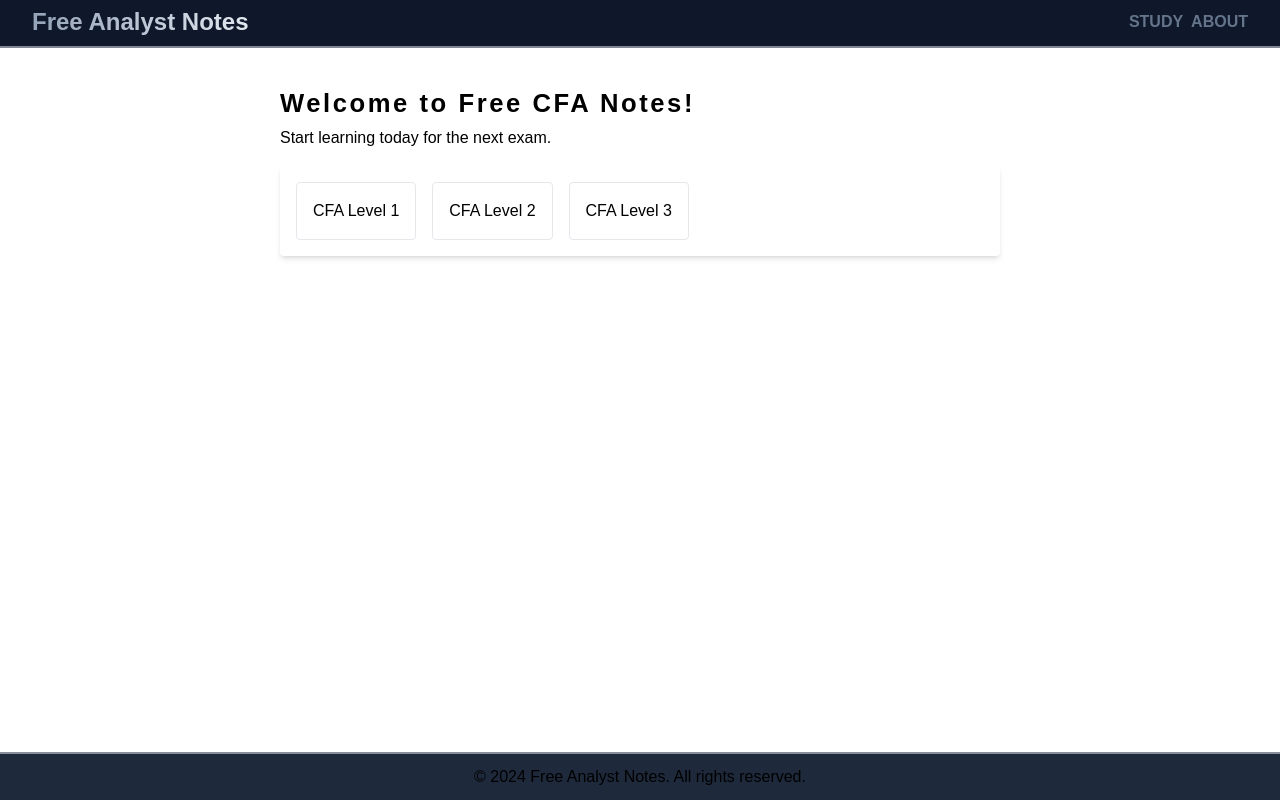
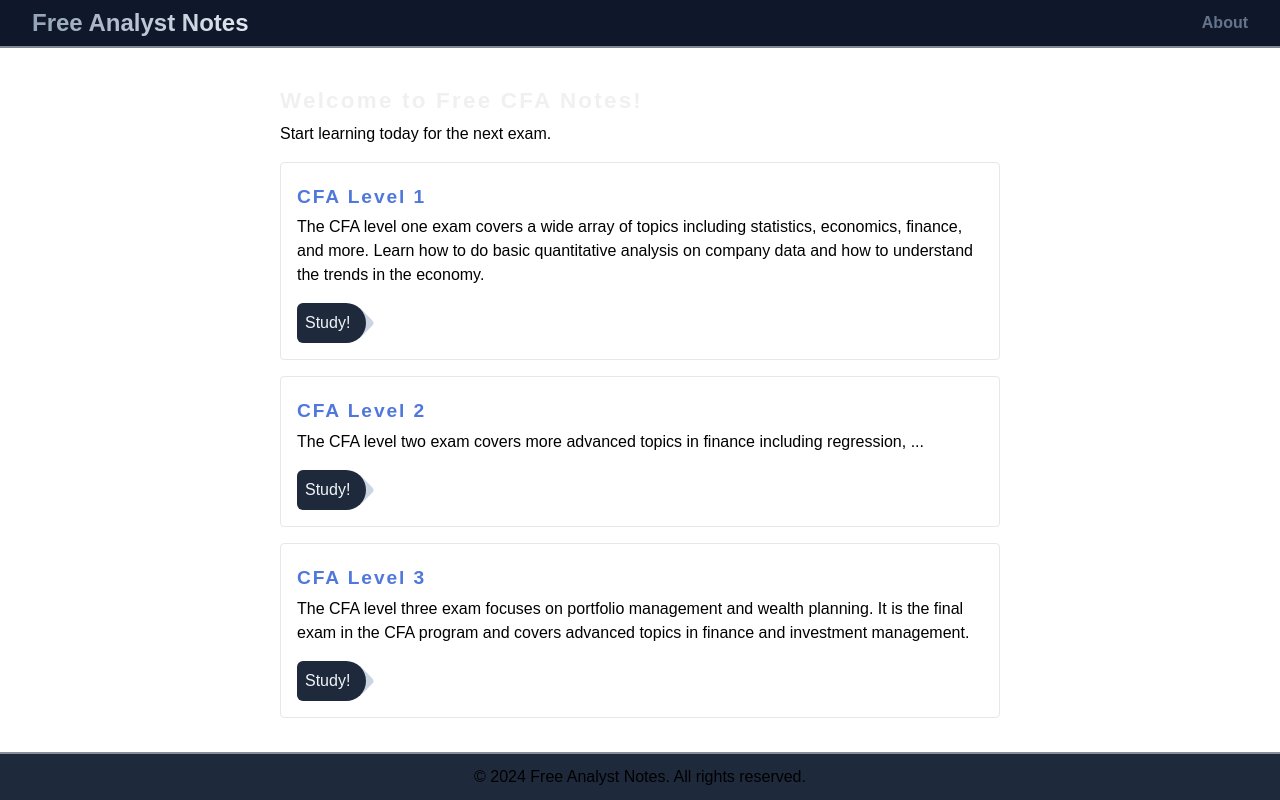
Before and after one commit to aaron-san/cfa-notes, a Next.js app: page / in a window 1280 px wide. Built offline with nearby package versions, Linux system fonts and the light colour scheme.

Commit message:
change styles

```diff
--- a/app/blog/[...slug]/page.tsx
+++ b/app/blog/[...slug]/page.tsx
@@ -48,7 +48,7 @@
         {frontmatter.backUrl && (
           <Link
             href={`/${frontmatter.backUrl}`}
-            className="text-blue-500 hover:underline shadow rounded-r-md rounded-l-3xl py-1 pl-8 pr-4 bg-slate-300"
+            className="text-slate-800 hover:bg-slate-200 shadow rounded-r-md rounded-l-[20px] py-1 pl-6 pr-4 bg-slate-300 font-bold"
           >
             Back
           </Link>
@@ -57,7 +57,7 @@
         {frontmatter.nextUrl && (
           <Link
             href={`/${frontmatter.nextUrl}`}
-            className="text-blue-500 hover:underline shadow rounded-l-md rounded-r-2xl py-1 pr-8 pl-4 bg-slate-300"
+            className="text-slate-800 hover:bg-slate-200 shadow rounded-l-md rounded-r-[20px] py-1 pr-6 pl-4 bg-slate-300 font-bold"
           >
             Next
           </Link>
--- a/app/cfa-level-1-topics/page.tsx
+++ b/app/cfa-level-1-topics/page.tsx
@@ -1,7 +1,6 @@
 import path from "path";
-import { getSlugs } from "@/app/lib/utils";
+import { getSlugs, getCleanedSlug } from "@/app/lib/utils";
 import Link from "next/link";
-
 const blogDir = path.join(process.cwd(), "content", "cfa-level-1");
 
 export default function BlogIndex() {
@@ -9,14 +8,17 @@
 
   return (
     <div className="p-6">
-      <h1 className="text-2xl font-bold mb-4">CFA Level 1 Notes</h1>
-      <ul className="space-y-2 list-disc list-inside">
+      <h1 className="mb-4 font-bold text-2xl">CFA Level 1 Notes</h1>
+      <ul className="flex flex-wrap justify-start gap-2 list-none">
         {slugs.map(({ slug }) => {
           const href = `/blog/${slug.join("/")}`;
           return (
             <li key={href}>
-              <Link href={href} className="text-blue-600 hover:underline">
-                {slug[1]}
+              <Link
+                href={href}
+                className="bg-slate-200 px-4 py-2 rounded text-slate-800 hover:underline"
+              >
+                {getCleanedSlug(slug)}
               </Link>
             </li>
           );
--- a/app/layout.tsx
+++ b/app/layout.tsx
@@ -22,9 +22,9 @@
         <meta name="description" content="Description of your app" />
         <link rel="icon" href="/favicon.ico" />
       </Head> */}
-      <body className="dark:bg-slate-800 dark:text-slate-100 min-h-screen">
+      <body className="dark:bg-slate-800 min-h-screen dark:text-slate-100">
         <PageHeader />
-        <div className="pt-20 max-w-3xl mx-auto px-6 min-h-[calc(100vh-3rem)]">
+        <div className="mx-auto px-1 sm:px-6 pt-20 max-w-3xl min-h-[calc(100vh-3rem)]">
           {children}
         </div>
         <PageFooter />
--- a/app/lib/utils.tsx
+++ b/app/lib/utils.tsx
@@ -1,4 +1,4 @@
-import fs from "fs"
+import fs from "fs";
 import path from "path";
 
 const blogDir = path.join(process.cwd(), "content");
@@ -19,3 +19,11 @@
     return [];
   });
 };
+
+export const getCleanedSlug = (slug: string[]) => {
+  return slug[1]
+    .replace(/-(\d+)$/, (_, num) => ` (Part ${num})`)
+    .split("-")
+    .map((word) => word.charAt(0).toUpperCase() + word.slice(1))
+    .join(" ");
+};
--- a/app/page.tsx
+++ b/app/page.tsx
@@ -7,25 +7,56 @@
       <h1>Welcome to Free CFA Notes!</h1>
       <p>Start learning today for the next exam.</p>
 
-      <div className="dark:bg-slate-600 rounded p-4 shadow-md my-4 flex gap-4">
+      <div className="flex flex-wrap gap-4 dark:bg-slate-600 my-4 p-4 border dark:border-slate-100/50 rounded">
+        <div className="relative">
+          <h2>CFA Level 1</h2>
+          <div>
+            The CFA level one exam covers a wide array of topics including
+            statistics, economics, finance, and more. Learn how to do basic
+            quantitative analysis on company data and how to understand the
+            trends in the economy.
+          </div>
           <Link
             href="/cfa-level-1-topics"
-          className="rounded p-4 border border-slate-1 dark:hover:bg-slate-500 hover:cursor-pointer"
+            className="inline-block z-10 relative bg-slate-800 dark:hover:bg-slate-200 dark:bg-gradient-to-r dark:from-slate-400 dark:to-slate-300 mt-4 py-2 pr-4 pl-2 rounded-r-[20px] hover:rounded-r-[30px] rounded-l-md text-slate-100 dark:text-slate-800 hover:cursor-pointer"
           >
-          CFA Level 1
+            Study!
           </Link>
+          <div className="bottom-[8px] left-[46px] sm:left-[49px] z-0 absolute bg-slate-300 rounded w-6 h-6 rotate-45"></div>
+        </div>
+      </div>
+      <div className="flex flex-wrap gap-4 dark:bg-slate-600 my-4 p-4 border dark:border-slate-100/50 rounded">
+        <div className="relative">
+          <h2>CFA Level 2</h2>
+          <div>
+            The CFA level two exam covers more advanced topics in finance
+            including regression, ...
+          </div>
           <Link
             href="/cfa-level-2-topics"
-          className="rounded p-4 border border-slate-1 dark:hover:bg-slate-500 hover:cursor-pointer"
+            className="inline-block z-10 relative bg-slate-800 dark:hover:bg-slate-200 dark:bg-gradient-to-r dark:from-slate-400 dark:to-slate-300 mt-4 py-2 pr-4 pl-2 rounded-r-[20px] hover:rounded-r-[30px] rounded-l-md text-slate-100 dark:text-slate-800 hover:cursor-pointer"
           >
-          CFA Level 2
+            Study!
           </Link>
+          <div className="bottom-[8px] left-[46px] sm:left-[49px] z-0 absolute bg-slate-300 rounded w-6 h-6 rotate-45"></div>
+        </div>
+      </div>
+      <div className="flex flex-wrap gap-4 dark:bg-slate-600 my-4 p-4 border dark:border-slate-100/50 rounded">
+        <div className="relative">
+          <h2>CFA Level 3</h2>
+          <div>
+            The CFA level three exam focuses on portfolio management and wealth
+            planning. It is the final exam in the CFA program and covers
+            advanced topics in finance and investment management.
+          </div>
           <Link
             href="/cfa-level-3-topics"
-          className="rounded p-4 border border-slate-1 dark:hover:bg-slate-500 hover:cursor-pointer"
+            className="inline-block z-10 relative bg-slate-800 dark:hover:bg-slate-200 dark:bg-gradient-to-r dark:from-slate-400 dark:to-slate-300 mt-4 py-2 pr-4 pl-2 rounded-r-[20px] hover:rounded-r-[30px] rounded-l-md text-slate-100 dark:text-slate-800 hover:cursor-pointer"
           >
-          CFA Level 3
+            Study!
           </Link>
+          <div className="bottom-[8px] left-[46px] sm:left-[49px] z-0 absolute bg-slate-300 rounded w-6 h-6 rotate-45"></div>
+        </div>
       </div>
     </div>
   );
--- a/components/Caution.tsx
+++ b/components/Caution.tsx
@@ -1,6 +1,6 @@
 const Caution = ({ children }: { children?: React.ReactNode }) => {
   return (
-    <div className="dark:bg-red-800 dark:text-slate-100 -z-10 relative px-4 my-8 py-4 border border-red-500 rounded bg-red-50 text-red-700">
+    <div className="dark:bg-red-600 dark:text-slate-100 -z-10 relative px-4 my-8 py-4 border border-red-300 rounded bg-red-50 text-red-700">
       <span className="absolute -top-3 left-2 rounded bg-red-800 text-red-100 px-2 text-sm">
         Caution:
       </span>
--- a/components/PageHeader.tsx
+++ b/components/PageHeader.tsx
@@ -3,16 +3,16 @@
 
 const PageHeader = () => {
   return (
-    <header className="fixed w-full h-12 bg-slate-900 border-b-2 border-slate-100/50">
-      <nav className="flex mx-auto justify-between mb-10 container px-4 md:px-8">
-        <div className="flex items-center text md:text-2xl font-bolder hover:underline font-extrabold text-transparent bg-clip-text bg-gradient-to-r from-slate-400 to-slate-200">
+    <header className="z-20 fixed flex items-center bg-slate-900 border-slate-100/50 border-b-2 w-full h-12">
+      <nav className="flex justify-between items-center mx-auto px-4 md:px-8 container">
+        <div className="flex items-center bg-clip-text bg-gradient-to-r from-slate-400 to-slate-200 font-bolder font-extrabold text-transparent md:text-2xl hover:underline text">
           <Link href="/">Free Analyst Notes</Link>
         </div>
-        <ul className="flex gap-2 text-slate-500 list-none uppercase font-bold">
-          <li className="hover:text-slate-400">
+        <ul className="flex gap-2 font-bold text-slate-500 list-none">
+          {/* <li className="hover:text-slate-400">
             <Link href="/study">Study</Link>
-          </li>
-          <li className="hover:text-slate-400">
+          </li> */}
+          <li className="mt-0 hover:text-slate-400">
             <Link href="../About">About</Link>
           </li>
         </ul>
--- a/package.json
+++ b/package.json
@@ -28,7 +28,8 @@
     "react": "^18.3.1",
     "react-dom": "^18.3.1",
     "rehype-katex": "^7.0.1",
-    "remark-math": "^6.0.0"
+    "remark-math": "^6.0.0",
+    "tailwind-scrollbar-hide": "^2.0.0"
   },
   "devDependencies": {
     "@tailwindcss/typography": "^0.5.16",
--- a/styles/globals.css
+++ b/styles/globals.css
@@ -22,17 +22,21 @@
 }
 
 h1 {
-  font-size: 1.6rem;
+  font-size: 1.4rem;
   margin-top: 1rem;
+  color: rgb(240, 240, 240);
 }
 
 h2 {
-  margin-top: 1rem;
-  font-size: 1.4rem;
+  font-size: 1.2rem;
+  /* margin-top: 4rem; */
+  margin: 20px 20px 0 20px;
+  color: rgb(80, 120, 220);
 }
 
 h3 {
-  font-size: 1.2rem;
+  font-size: 1.1rem;
+  margin-top: 0.5rem;
 }
 
 h1,
@@ -49,7 +53,7 @@
 ul li,
 ol,
 li {
-  margin: 10px 0;
+  margin: 0.5rem 0 0 0;
 }
 
 ul {
@@ -97,8 +101,23 @@
   border-radius: 4px;
   z-index: -10;
   color: lightgray;
-  background-color: rgb(100,116,139);
+  background-color: rgb(100, 116, 139);
   width: fit-content;
+}
+
+.katex-display {
+  overflow-x: auto;
+  overflow-y: hidden;
+  scrollbar-width: none;
+  -ms-overflow-style: none;
+
+  /* Hide scrollbar for Webkit browsers */
+  scrollbar-width: none; /* Firefox */
+  -ms-overflow-style: none; /* Internet Explorer and Edge */
+}
+
+.katex-display::-webkit-scrollbar {
+  display: none;
 }
 
 .hljs.language-js {
--- a/tailwind.config.ts
+++ b/tailwind.config.ts
@@ -21,6 +21,7 @@
   },
   plugins: [
     require("@tailwindcss/typography"),
+    // require("tailwind-scrollbar-hide"),
     // require("@tailwindcss/aspect-ratio"),
     // require("tailwindcss-debug-screens"),
   ],
```
Also changed, not shown: app/cfa-level-2-topics/page.tsx (+8 -6 lines), app/cfa-level-3-topics/page.tsx (+8 -6 lines), 52 other files (tests, documents, lock files or other folders). Lines whose indentation alone changed are shown as unchanged.
